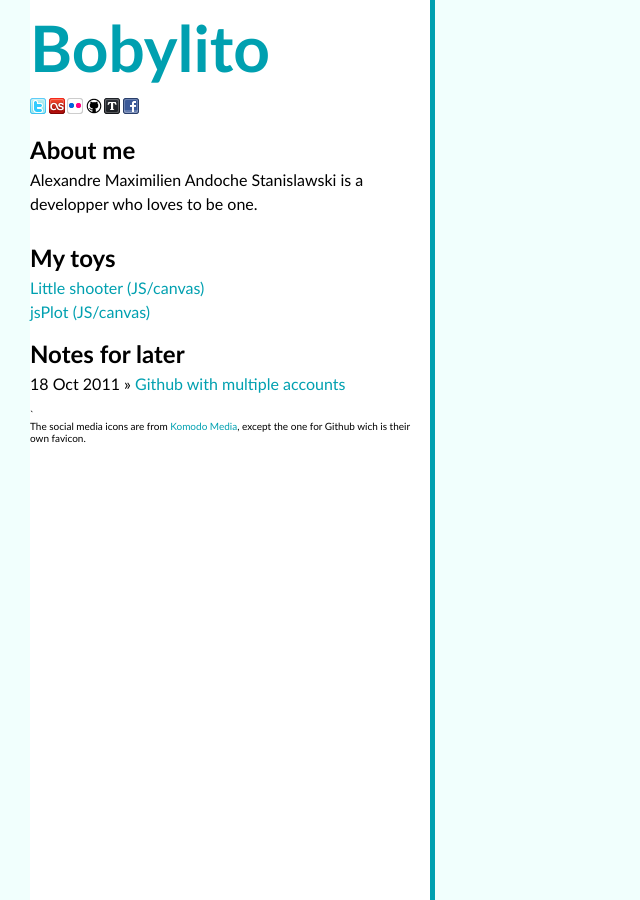
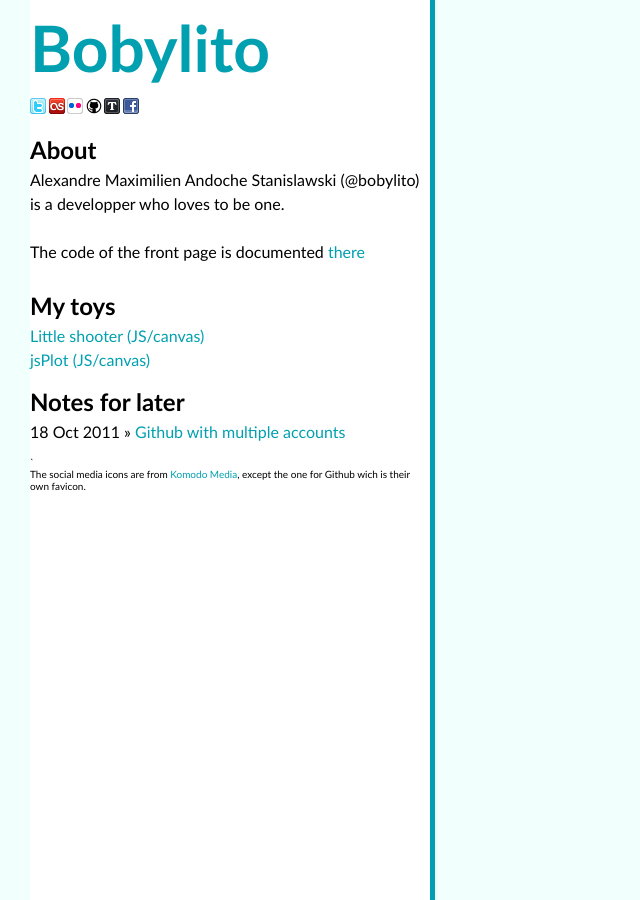
Before and after one commit to bobylito/bobylito.github.com, a Jekyll site: the page built from index.html, in a window 1280 px wide. Shown: the whole page, without its empty margins (0-640 px from the left). Built offline with Jekyll 4.4.1, drawn with Linux system fonts in a browser that asks for light colours; Markdown is read by kramdown in place of the engine named in the settings.

```diff
--- a/index.html
+++ b/index.html
@@ -3,8 +3,9 @@ layout: default
 title: Alexandre Stanislawski
 ---
 <section class="presentation">
-  <h2>About me</h2>
-  <p>Alexandre Maximilien Andoche Stanislawski is a developper who loves to be one.</p>
+  <h2>About</h2>
+  <p>Alexandre Maximilien Andoche Stanislawski (@bobylito) is a developper who loves to be one.</p>
+  <p>The code of the front page is documented <a href="/js/docs/index.html">there</a></p>
 </section>
 
 <section class="make">
```
